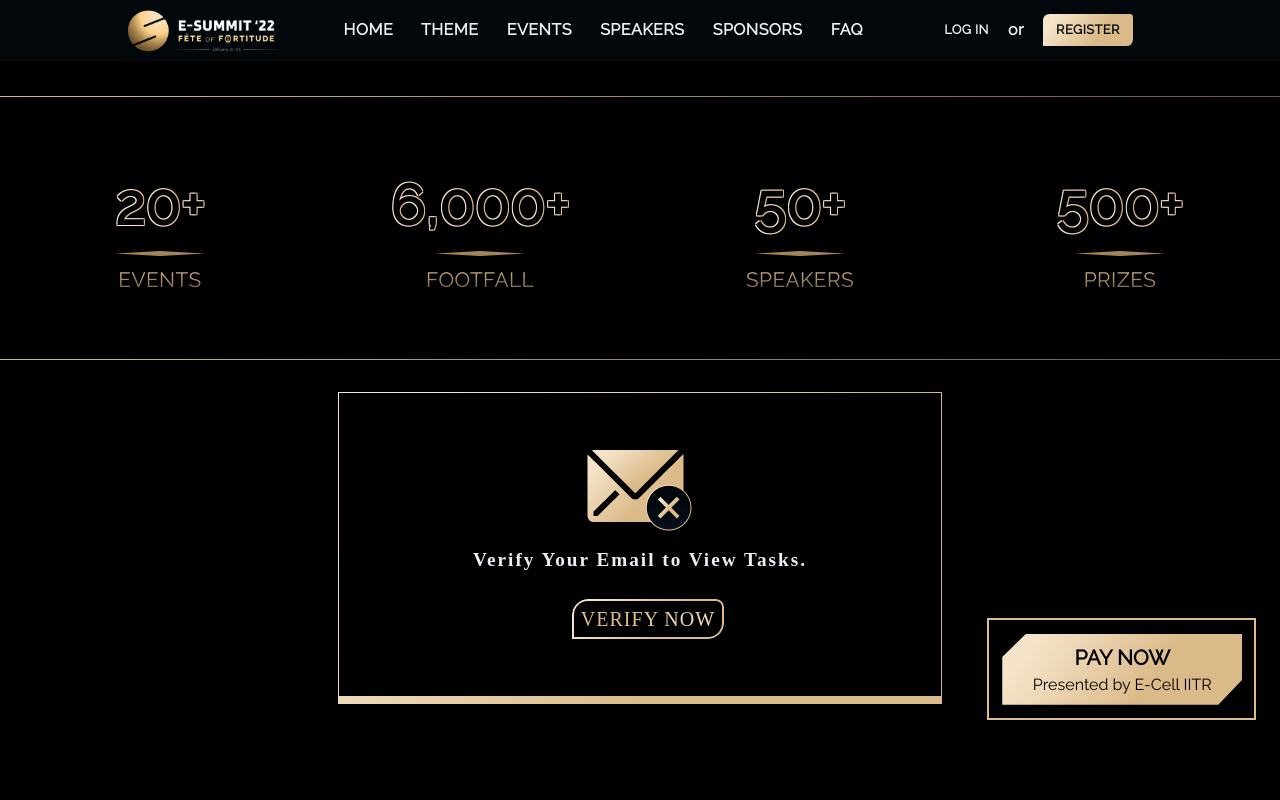
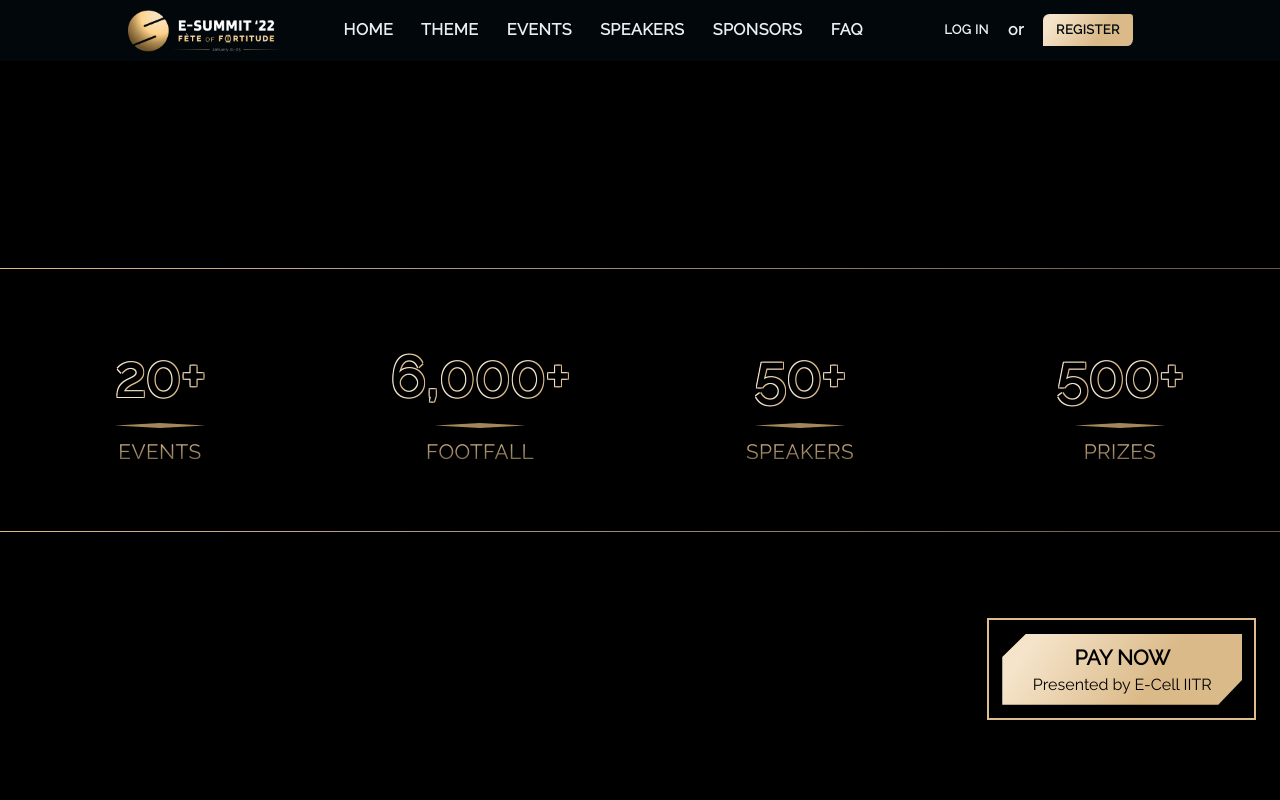
Before and after one commit to Ecell-IITR/Esummit22-frontend, a Next.js app: page / in a window 1280 px wide. Shown: the top 800 px of the page. Built offline with nearby package versions, Linux system fonts and the light colour scheme; no server answers; a web font is replaced by a local one.

Commit message:
Linted code
Signed-off-by: Darkshredder <srivastavayash58@gmail.com>

```diff
--- a/pages/index.js
+++ b/pages/index.js
@@ -1,10 +1,8 @@
-import VerifyEmailForTask from "../components/dashboard/emailVerify";
 import Counter from "../components/section/counter";
 export default function Home() {
   return (
     <div className="h-screen overflow-hidden bg-black text-white flex flex-col space-y-8 items-center justify-center">
       <Counter />
-      <VerifyEmailForTask />
     </div>
   );
 }
```
